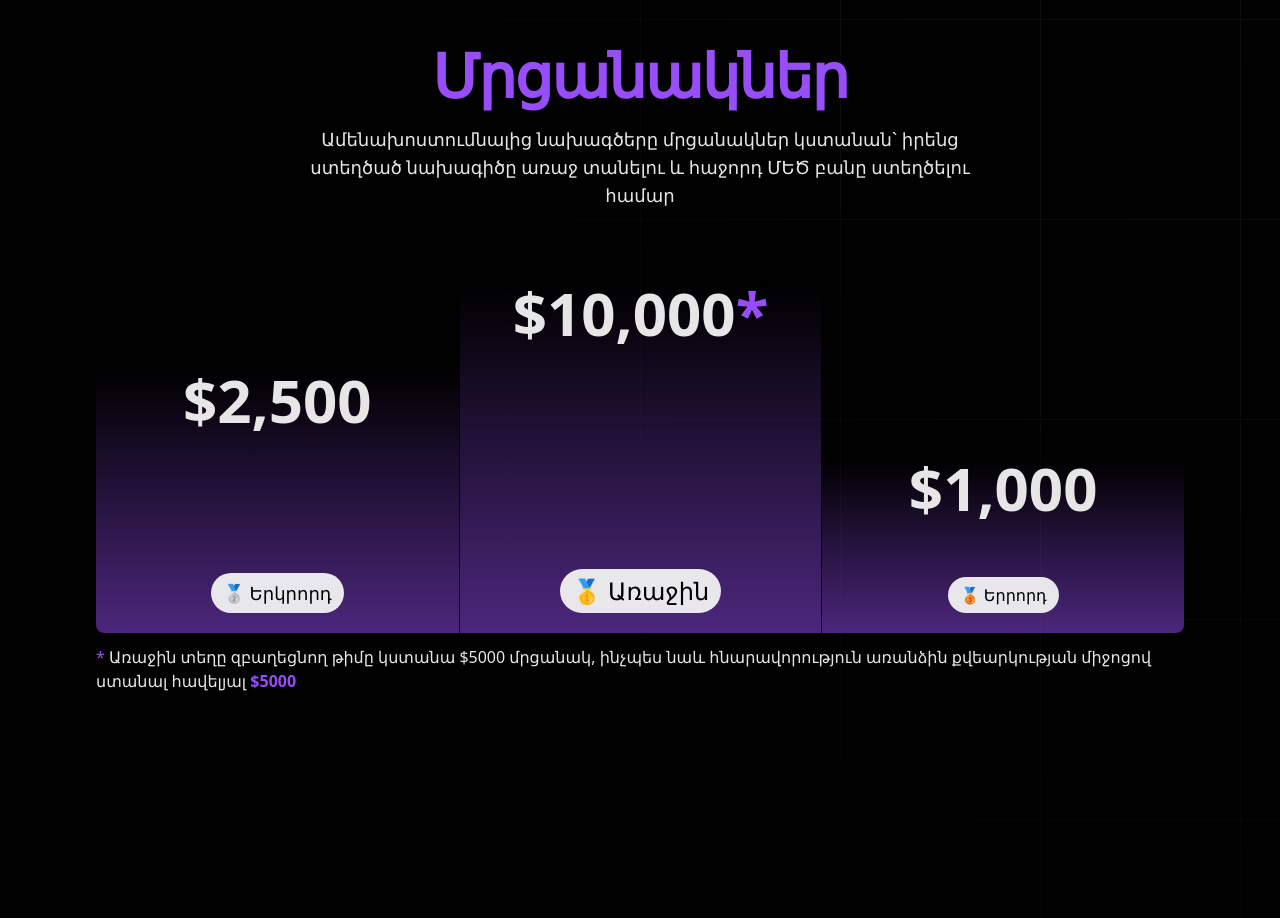
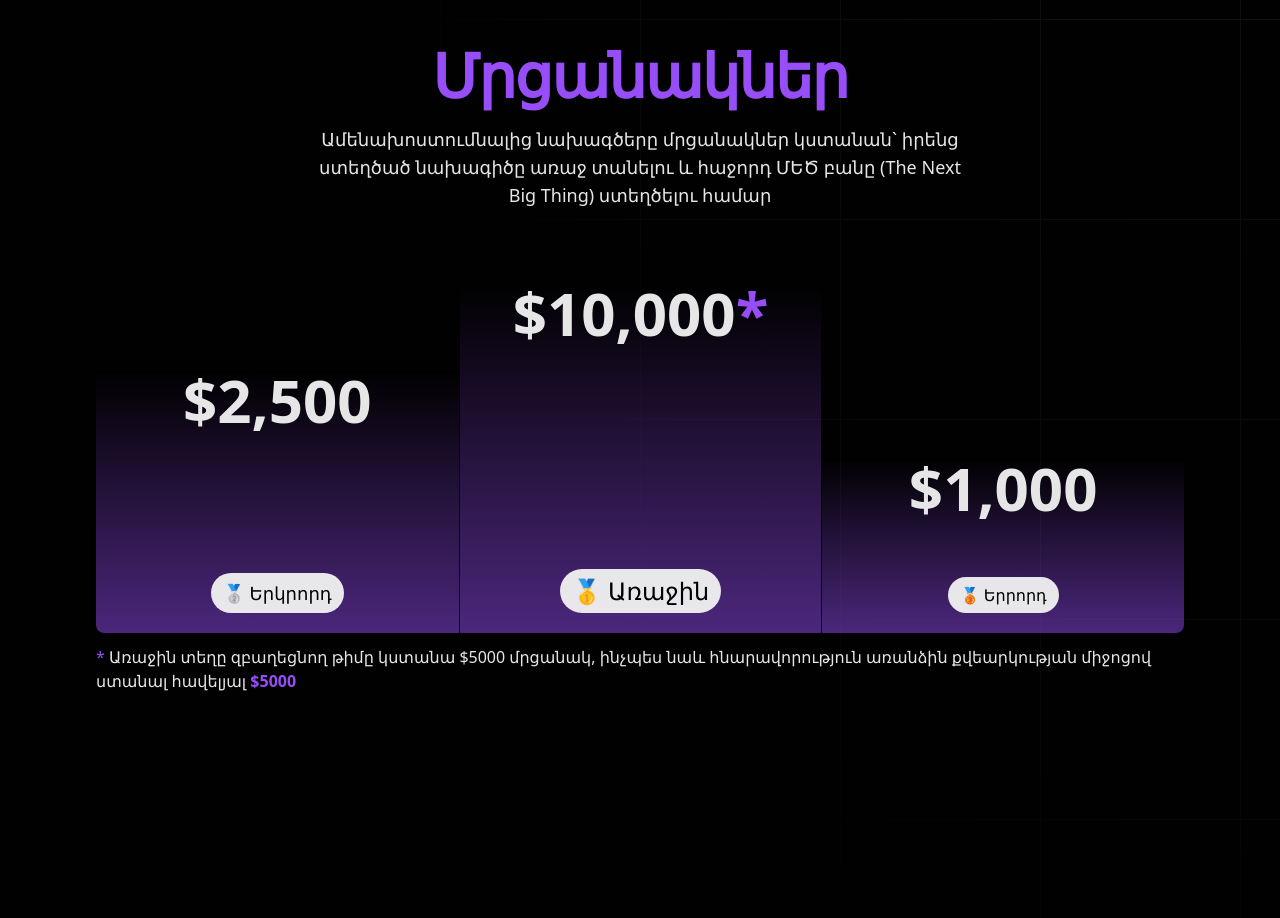
Before and after one commit to layerswap/devhacks-landing, a Next.js app: page / in a window 1280 px wide. Shown: the part 2580-3498 px from the top of the page. Built offline with nearby package versions, Linux system fonts and the light colour scheme.

Commit message:
update text in prize pool

```diff
--- a/src/components/pageComponents/PrizePool.tsx
+++ b/src/components/pageComponents/PrizePool.tsx
@@ -10,7 +10,7 @@ export default function PrizePool() {
                     </p>
 
                     <p className="text-lg text-white mt-5">
-                        Ամենախոստումնալից նախագծերը մրցանակներ կստանան` իրենց ստեղծած նախագիծը առաջ տանելու և հաջորդ ՄԵԾ բանը ստեղծելու համար
+                        Ամենախոստումնալից նախագծերը մրցանակներ կստանան` իրենց ստեղծած նախագիծը առաջ տանելու և հաջորդ ՄԵԾ բանը (The Next Big Thing) ստեղծելու համար
                     </p>
                 </div>
                 <div className="mx-auto mt-12 max-w-2xl lg:max-w-6xl">
```
